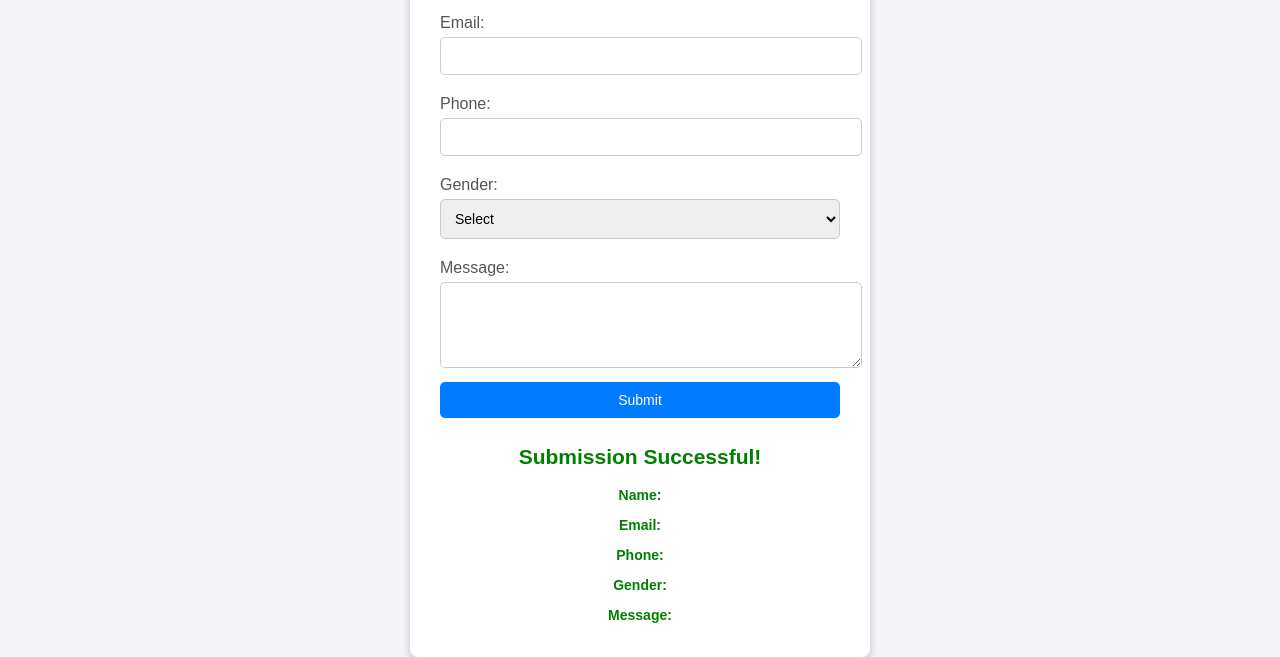
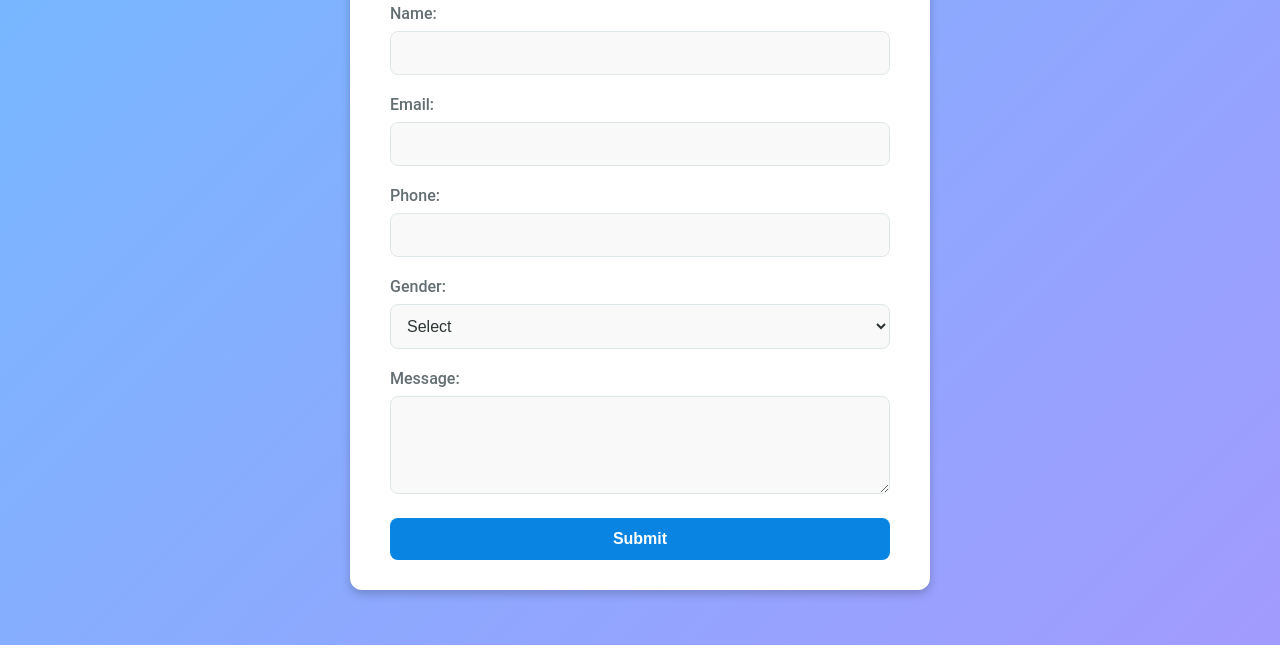
Before and after one commit to sanjana-sreenivas/webLabAssign2, a plain HTML site: page index.html in a window 1280 px wide. Shown: the part 155-812 px from the top of the page. Drawn offline with nearby package versions, Linux system fonts and the light colour scheme.

Commit message:
Update styles.css

```diff
--- a/css/styles.css
+++ b/css/styles.css
@@ -1,57 +1,85 @@
 body {
-    font-family: Arial, sans-serif;
+    font-family: 'Roboto', sans-serif;
     margin: 0;
     padding: 0;
     display: flex;
     justify-content: center;
     align-items: center;
     height: 100vh;
-    background-color: #f4f4f9;
+    background: linear-gradient(135deg, #74b9ff, #a29bfe);
+    color: #333;
 }
 
 .form-container {
     background: white;
-    padding: 20px 30px;
-    border-radius: 8px;
-    box-shadow: 0 4px 8px rgba(0, 0, 0, 0.2);
+    padding: 30px 40px;
+    border-radius: 12px;
+    box-shadow: 0 4px 10px rgba(0, 0, 0, 0.2);
     width: 100%;
-    max-width: 400px;
+    max-width: 500px;
 }
 
 h1 {
     text-align: center;
-    color: #333;
+    color: #2d3436;
+    margin-bottom: 20px;
+    font-size: 1.8rem;
+    font-weight: bold;
 }
 
 label {
     display: block;
-    margin: 10px 0 5px;
-    color: #555;
+    margin-bottom: 8px;
+    font-size: 1rem;
+    font-weight: 500;
+    color: #636e72;
 }
 
-input, select, textarea, button {
+input, select, textarea {
     width: 100%;
-    padding: 10px;
-    margin-bottom: 10px;
-    border: 1px solid #ccc;
-    border-radius: 5px;
-    font-size: 14px;
+    padding: 12px;
+    margin-bottom: 20px;
+    border: 1px solid #dfe6e9;
+    border-radius: 8px;
+    font-size: 1rem;
+    color: #2d3436;
+    background: #f9f9f9;
+    box-sizing: border-box;
+    transition: all 0.3s ease;
+}
+
+input:focus, select:focus, textarea:focus {
+    outline: none;
+    border-color: #0984e3;
+    background: #ffffff;
+    box-shadow: 0 0 5px rgba(9, 132, 227, 0.5);
 }
 
 button {
-    background: #007bff;
+    width: 100%;
+    padding: 12px;
+    border: none;
+    border-radius: 8px;
+    font-size: 1rem;
+    font-weight: bold;
     color: white;
-    border: none;
+    background: #0984e3;
     cursor: pointer;
+    transition: background 0.3s ease;
 }
 
 button:hover {
-    background: #0056b3;
+    background: #74b9ff;
 }
 
 #successMessage {
-    margin-top: 10px;
+    display: none;
+    text-align: center;
     color: green;
-    font-size: 14px;
-    text-align: center;
+    font-size: 1rem;
+    margin-top: 20px;
 }
+
+.hidden {
+    display: none;
+}
```
